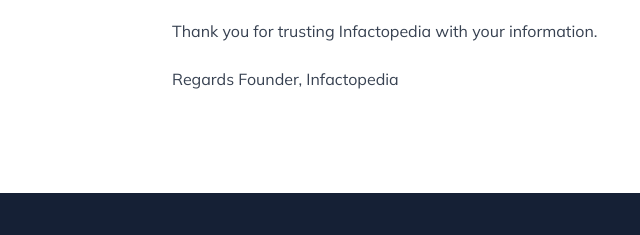
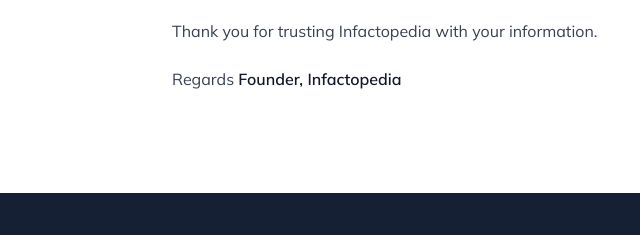
Before and after one commit to zubbihawk1/infactopedia, an Astro site: page /privacy-policy in a window 1280 px wide. Shown: the part 1847-2082 px from the top of the page, 0-640 px from the left. Built offline with nearby package versions, Linux system fonts and the light colour scheme; Astro itself is replaced by a stand-in of ours; some packages are replaced by stand-ins of ours; what tailwind-bootstrap-grid would draw is missing.

Commit message:
Update privacy-policy.md

```diff
--- a/src/content/pages/privacy-policy.md
+++ b/src/content/pages/privacy-policy.md
@@ -58,4 +58,4 @@ If you have any questions or concerns about this Privacy Policy, please contact
 Thank you for trusting Infactopedia with your information.
 
 Regards
-Founder, Infactopedia
+**Founder, Infactopedia**
```
